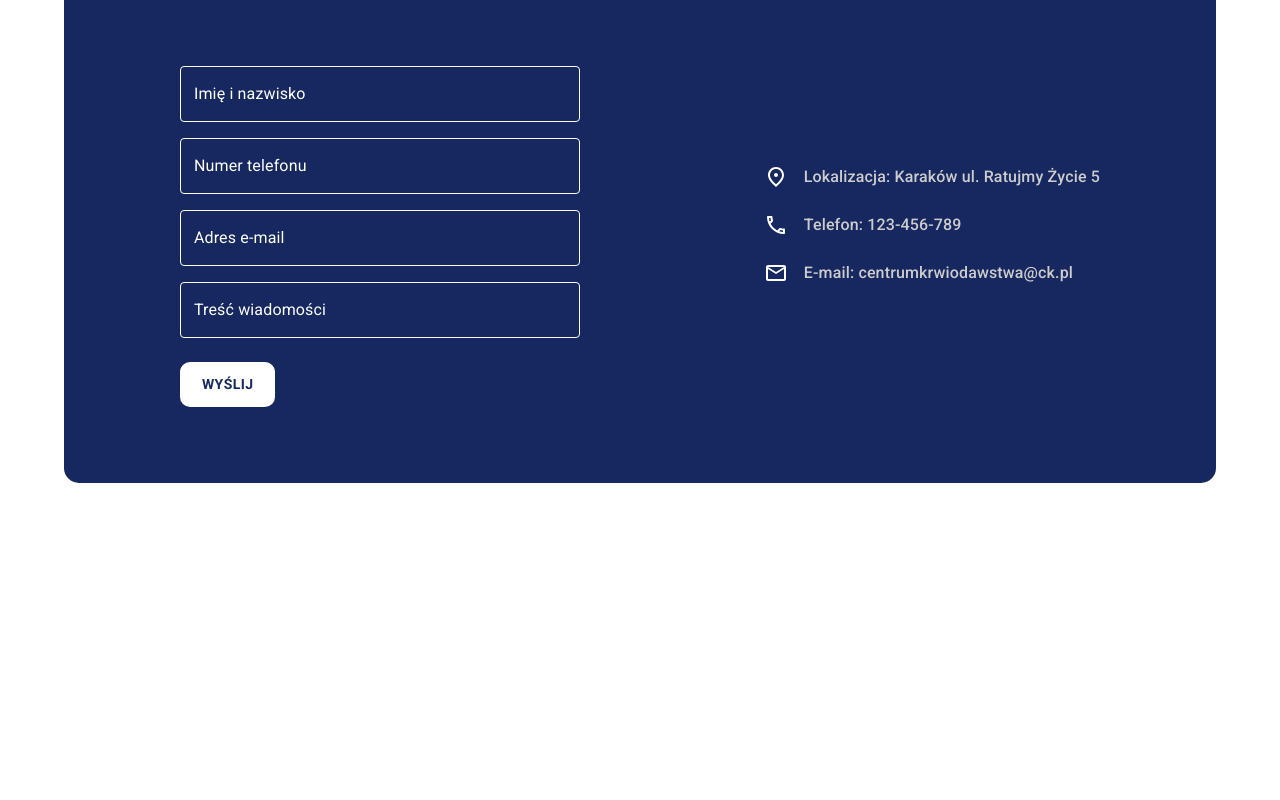
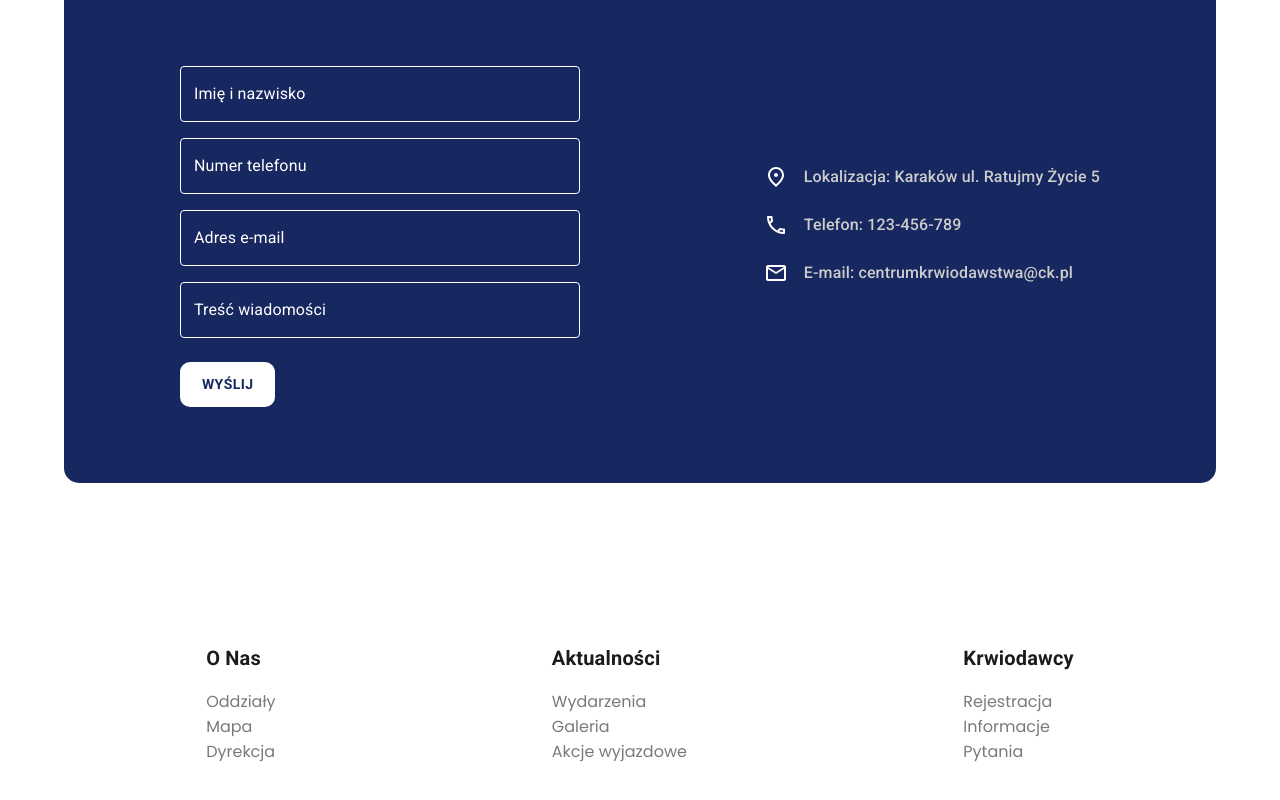
Before and after one commit to kinga-kus/Blood-Donation, a React (Create React App) app: page / in a window 1280 px wide. Shown: the part 2679-3479 px from the top of the page. Before the commit the page ends 3250 px from the top, so only its background shows below. Built offline with nearby package versions, Linux system fonts and the light colour scheme.

Commit message:
feat: Added a new component Footer

```diff
--- a/src/App.tsx
+++ b/src/App.tsx
@@ -5,6 +5,7 @@ import AboutUs from './components/AboutUs';
 import ActualEvents from './components/ActualEvents';
 import WhyWorth from './components/WhyWorth';
 import Contact from './components/Contact';
+import Footer from './components/Footer';
 
 function App() {
   return (
@@ -14,6 +15,7 @@ function App() {
       <ActualEvents />
       <WhyWorth />
       <Contact />
+      <Footer />
     </>
   );
 }
--- /dev/null
+++ b/src/components/Footer.tsx
@@ -0,0 +1,64 @@
+import React from 'react';
+import { Box, Container, styled, Typography } from '@mui/material';
+
+const CustomContainer = styled(Container)(({ theme }) => ({
+  display: 'flex',
+  justifyContent: 'space-around',
+  gap: theme.spacing(5),
+  [theme.breakpoints.down('sm')]: {
+    flexDirection: 'column',
+    textAlign: 'center'
+  }
+}));
+
+const FooterLink = styled('span')(({ theme }) => ({
+  fontSize: '16px',
+  color: '#7A7A7E',
+  fontWeight: 300,
+  fontFamily: 'poppins',
+  cursor: 'pointer',
+  '&:hover': {
+    color: '#000'
+  }
+}));
+
+const FooterLabels = [
+  { header: 'O Nas', links: ['Oddziały', 'Mapa', 'Dyrekcja'] },
+  {
+    header: 'Aktualności',
+    links: ['Wydarzenia', 'Galeria', 'Akcje wyjazdowe']
+  },
+  { header: 'Krwiodawcy', links: ['Rejestracja', 'Informacje', 'Pytania'] }
+];
+
+const Footer = () => {
+  return (
+    <Box sx={{ py: 10 }}>
+      <CustomContainer>
+        <CustomContainer>
+          {FooterLabels.map((label) => (
+            <Box>
+              <Typography
+                sx={{
+                  fontSize: '20px',
+                  color: '#1C1C1D',
+                  fontWeight: 700,
+                  mb: 2
+                }}
+              >
+                {label.header}
+              </Typography>
+              <Box sx={{ display: 'flex', flexDirection: 'column' }}>
+                {label.links.map((subcategory) => (
+                  <FooterLink>{subcategory}</FooterLink>
+                ))}
+              </Box>
+            </Box>
+          ))}
+        </CustomContainer>
+      </CustomContainer>
+    </Box>
+  );
+};
+
+export default Footer;
```
